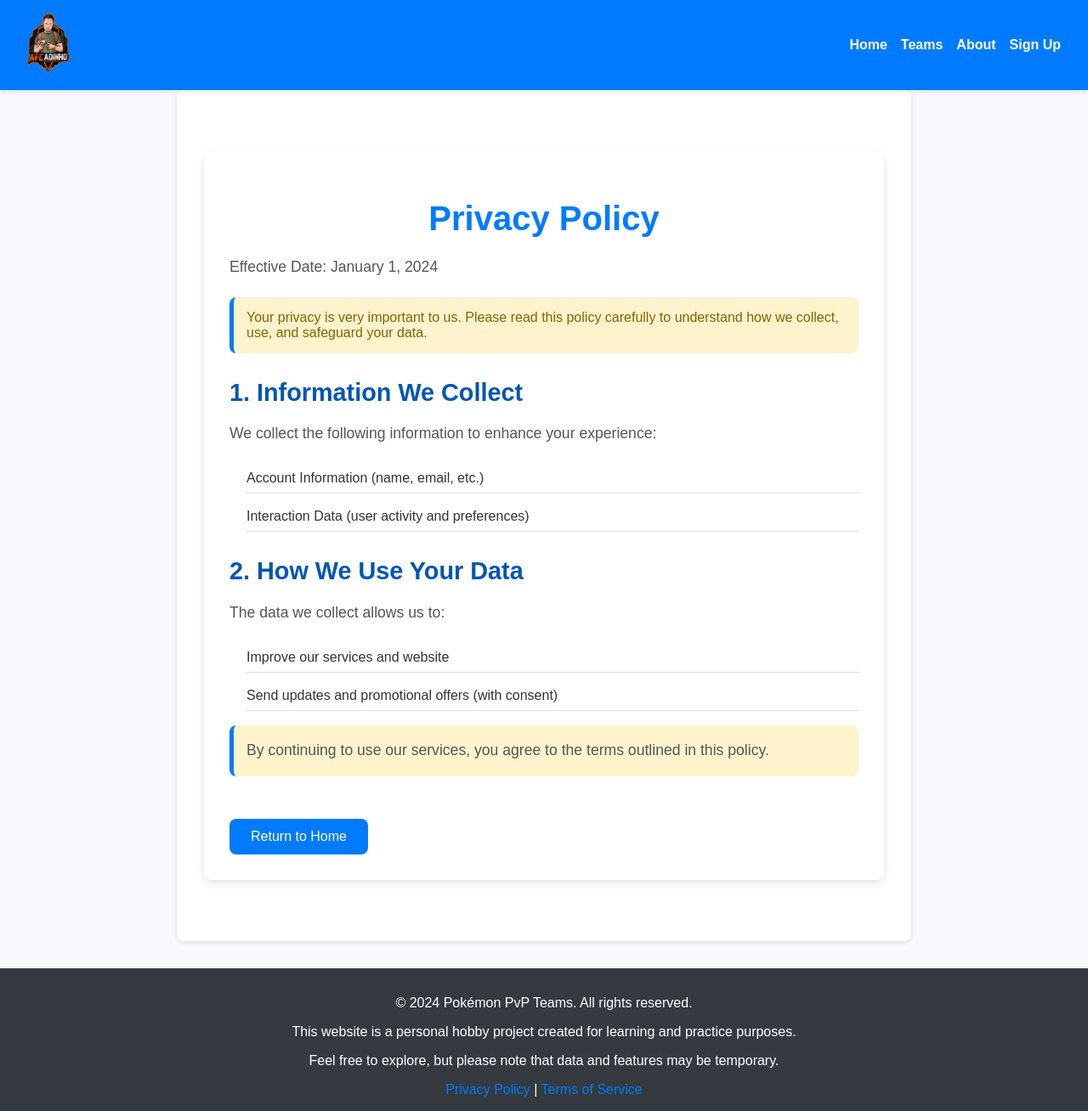
After one commit to AFCadinho/afc_website, a Flask app: page /privacy-policy in a window 1280 px wide. The commit adds this page. Shown: the whole page at 85% size. Run offline with Flask 3, Linux system fonts and the light colour scheme.

Commit message:
add patreon things

```diff
--- a/app/__init__.py
+++ b/app/__init__.py
@@ -36,12 +36,14 @@ def create_app():
 
     with app.app_context():
         # Import and register each Blueprint directly
-        from app.routes import general, auth, admin, games, teams, profile
+        from app.routes import general, auth, admin, games, teams, profile, patreon, legal
         app.register_blueprint(general.bp)
         app.register_blueprint(auth.bp)
         app.register_blueprint(admin.bp)
         app.register_blueprint(games.bp)
         app.register_blueprint(teams.bp)
         app.register_blueprint(profile.bp)
+        app.register_blueprint(patreon.bp)
+        app.register_blueprint(legal.bp)
 
     return app
--- /dev/null
+++ b/app/routes/patreon.py
@@ -0,0 +1,40 @@
+from flask import Blueprint, render_template, redirect, url_for, session, request, flash, current_app
+import requests
+
+bp = Blueprint("patreon", __name__)
+
+@bp.route("/oauth/callback")
+def patreon_callback():
+    code = request.args.get("code")
+    if not code:
+        flash("Authorization failed.")
+        return redirect(url_for("index"))
+
+    data = {
+        "client_id": current_app.config["PATREON_CLIENT_ID"],
+        "client_secret": current_app.config["PATREON_CLIENT_SECRET"],
+        "code": code,
+        "grant_type": "authorization_code",
+        "redirect_uri": current_app.config["PATREON_REDIRECT_URI"],
+    }
+
+    token_response = requests.post(
+        current_app.config["PATREON_REFRESH_TOKEN_URL"], data=data
+    )
+
+    if token_response.status_code == 200:
+        session["patreon_token"] = token_response.json().get("access_token")
+        flash("Patreon account linked successfully!")
+    else:
+        flash("Failed to link Patreon account.")
+
+    return redirect(url_for("profile.view_profile"))
+
+
+@bp.route("/privacy-policy")
+def privacy_policy():
+    return render_template("privacy_policy.html")
+
+@bp.route("/terms-of-service")
+def terms_of_service():
+    return render_template("terms_of_service.html")
--- a/app/static/styles.css
+++ b/app/static/styles.css
@@ -777,3 +777,89 @@ form textarea {
 .banned_names_container ol li {
     animation: fadeIn 0.5s ease-in-out;
 }
+
+/* Legal Pages Styling */
+.legal-container {
+    max-width: 900px;
+    margin: 40px auto;
+    padding: 30px;
+    background-color: white;
+    border-radius: var(--border-radius);
+    box-shadow: 0 4px 10px rgba(0, 0, 0, 0.1);
+}
+
+.legal-container h1 {
+    font-size: 2.5rem;
+    margin-bottom: 20px;
+    color: var(--primary-color);
+    text-align: center;
+}
+
+.legal-container h2 {
+    font-size: 1.8rem;
+    color: var(--secondary-color);
+    margin-top: 30px;
+    margin-bottom: 10px;
+}
+
+.legal-container p {
+    font-size: 1.1rem;
+    line-height: 1.7;
+    color: #555;
+    margin-bottom: 20px;
+}
+
+.legal-container ul {
+    margin-left: 20px;
+}
+
+.legal-container li {
+    font-size: 1rem;
+    margin-bottom: 10px;
+}
+
+/* Highlight Important Notices */
+.important-notice {
+    background-color: #fff3cd;
+    padding: 15px;
+    border-left: 5px solid var(--primary-color);
+    font-size: 1rem;
+    color: #856404;
+    margin-bottom: 20px;
+    border-radius: var(--border-radius);
+}
+
+/* Call to Action Button */
+.return-btn {
+    display: inline-block;
+    margin-top: 30px;
+    padding: 12px 25px;
+    font-size: 1rem;
+    color: white;
+    background-color: var(--primary-color);
+    border-radius: var(--border-radius);
+    text-decoration: none;
+    text-align: center;
+    transition: background-color 0.3s ease, transform 0.2s;
+}
+
+.return-btn:hover {
+    background-color: var(--secondary-color);
+    transform: translateY(-3px);
+}
+
+.logo img {
+    width: 50px;  /* Adjust size */
+    height: auto;
+}
+
+.footer-logo img {
+    width: 100px;
+    height: auto;
+}
+
+.homepage-logo img {
+    width: 200px;
+    margin: 20px auto;
+    display: block;
+}
--- a/app/templates/base.html
+++ b/app/templates/base.html
@@ -6,6 +6,7 @@
     <title>{% block title %}Pokémon PvP Teams{% endblock %}</title>
     <link rel="stylesheet" href="{{ url_for('static', filename='styles.css') }}">
     <link rel="stylesheet" href="https://cdnjs.cloudflare.com/ajax/libs/font-awesome/6.0.0-beta3/css/all.min.css">
+    <link rel="icon" href="{{ url_for('static', filename='images/favicon.png') }}" type="image/png">
 </head>
 <body>
     {% if "username" in session %}
@@ -23,9 +24,11 @@
     {% endwith %}
 
     <header>
-        <h1>
-            <a href="{{ url_for('general.index') }}">AFC Adinho</a>
-        </h1>
+        <div class="logo">
+            <a href="{{ url_for('general.index') }}">
+                <img src="{{ url_for('static', filename='images/logo.png') }}" alt="Website Logo">
+            </a>
+        </div>
         <nav>
             <a href="{{ url_for('general.index') }}">Home</a>
             <a href="{{ url_for('games.games') }}">Teams</a>
@@ -58,6 +61,8 @@
         <p>&copy; 2024 Pokémon PvP Teams. All rights reserved.</p>
         <p>This website is a personal hobby project created for learning and practice purposes.</p>
         <p>Feel free to explore, but please note that data and features may be temporary.</p>
+        <a href="{{ url_for('legal.privacy_policy') }}">Privacy Policy</a> |
+        <a href="{{ url_for('legal.terms_of_service') }}">Terms of Service</a>
     </footer>
 
      <!-- JavaScript for Delete Confirmation -->
--- /dev/null
+++ b/app/templates/privacy_policy.html
@@ -0,0 +1,33 @@
+{% extends 'base.html' %}
+
+{% block title %}Privacy Policy{% endblock %}
+
+{% block content %}
+<div class="legal-container">
+    <h1>Privacy Policy</h1>
+    <p>Effective Date: January 1, 2024</p>
+    <div class="important-notice">
+        Your privacy is very important to us. Please read this policy carefully to understand how we collect, use, and safeguard your data.
+    </div>
+
+    <h2>1. Information We Collect</h2>
+    <p>We collect the following information to enhance your experience:</p>
+    <ul>
+        <li>Account Information (name, email, etc.)</li>
+        <li>Interaction Data (user activity and preferences)</li>
+    </ul>
+
+    <h2>2. How We Use Your Data</h2>
+    <p>The data we collect allows us to:</p>
+    <ul>
+        <li>Improve our services and website</li>
+        <li>Send updates and promotional offers (with consent)</li>
+    </ul>
+
+    <p class="important-notice">
+        By continuing to use our services, you agree to the terms outlined in this policy.
+    </p>
+
+    <a href="{{ url_for('general.index') }}" class="return-btn">Return to Home</a>
+</div>
+{% endblock %}
```
Also changed, not shown: app/config.py (+8 -0 lines), app/routes/general.py (+6 -1 lines), app/routes/legal.py (added, +11 -0 lines), app/templates/terms_of_service.html (added, +30 -0 lines), app/static/images/logo.png (added).
